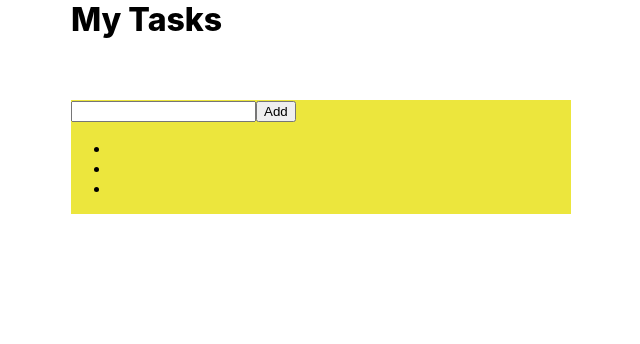
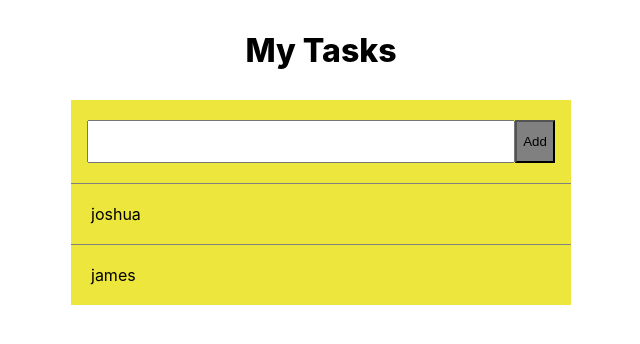
Before and after one commit to joshuacrass/task-app, a React (Create React App) app: page / in a window 1280 px wide. Shown: the top 344 px of the page, without its empty margins (319-959 px from the left). Built offline with nearby package versions, Linux system fonts and the light colour scheme.

Commit message:
Added style to components

```diff
--- a/src/components/Header.jsx
+++ b/src/components/Header.jsx
@@ -1,6 +1,9 @@
 import styled from "styled-components";
 
 const StyledHeader = styled.header`
+  display: flex;
+  align-items: center;
+  justify-content: center;
   font-size: 2rem;
   font-weight: 800;
 `;
--- a/src/components/TaskForm.jsx
+++ b/src/components/TaskForm.jsx
@@ -1,9 +1,20 @@
+import styled from "styled-components";
+import Input from "./Input";
+import Button from "./Button";
+
+const StyledTaskForm = styled.div`
+  display: flex;
+  justify-content: center;
+  padding: 20px;
+  border-bottom: 1px solid grey;
+`;
+
 const TaskForm = () => {
   return (
-    <div>
-      <input type="text" />
-      <button>Add</button>
-    </div>
+    <StyledTaskForm>
+      <Input type="text" />
+      <Button text="Add" />
+    </StyledTaskForm>
   );
 };
 
--- a/src/components/TaskList.jsx
+++ b/src/components/TaskList.jsx
@@ -1,11 +1,26 @@
-const TaskList = () => {
+import styled from "styled-components";
+
+const StyledLI = styled.li`
+  border-bottom: 1px solid grey;
+  padding: 20px;
+  &:last-child {
+    border-bottom: none;
+  }
+`;
+
+const StyledUL = styled.ul`
+  list-style: none;
+  padding: 0;
+  margin: 0;
+`;
+
+const TaskList = (props) => {
+  const { data } = props;
   return (
     <div>
-      <ul>
-        <li></li>
-        <li></li>
-        <li></li>
-      </ul>
+      <StyledUL>
+        {data && data.map((row) => <StyledLI>{row.name}</StyledLI>)}
+      </StyledUL>
     </div>
   );
 };
```
